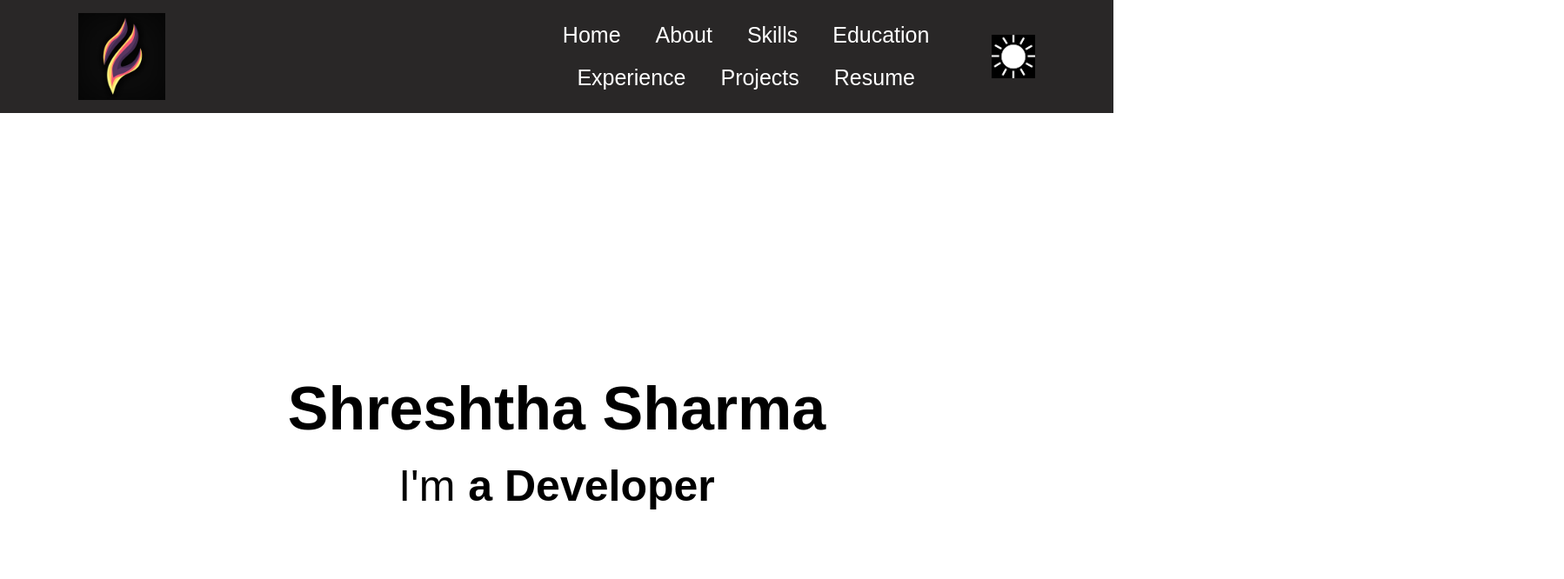
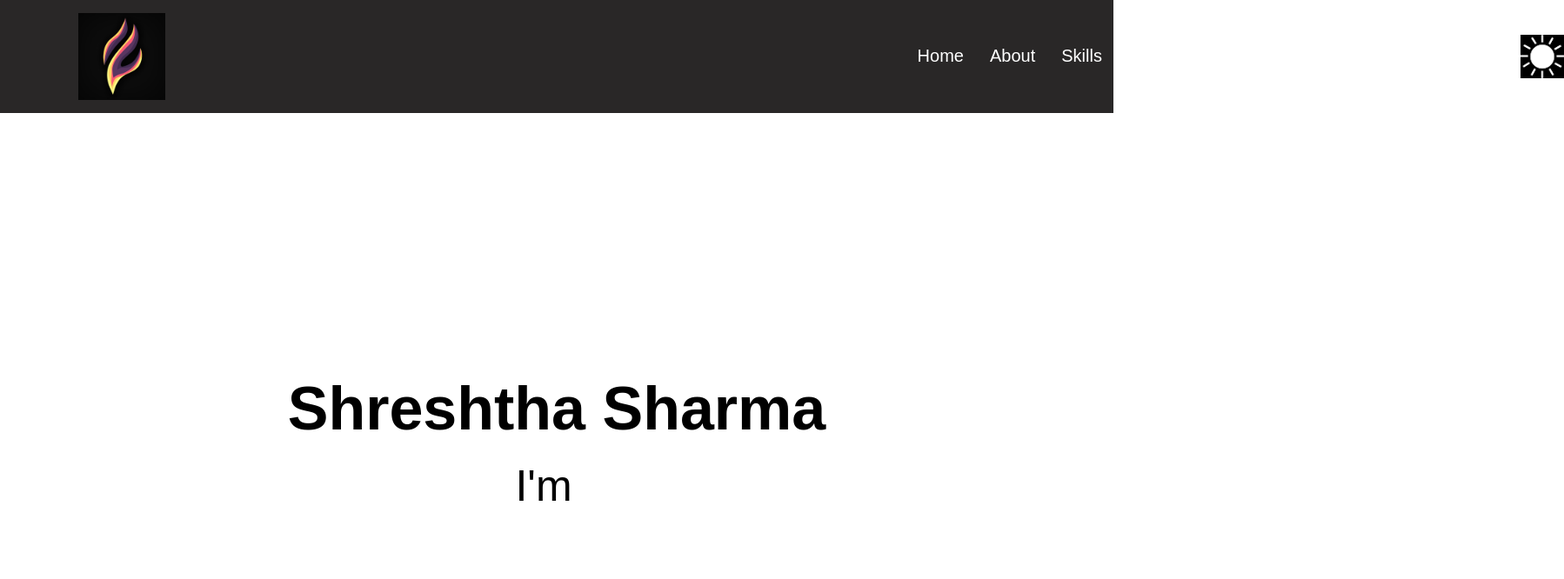
Before and after one commit to Shreshthaaa/Developer_portfolio, a React (Vite) app: page / in a window 1280 px wide. Shown: the top 666 px of the page at 87% size, 1798 px wide, since content can reach past the window. Built offline with nearby package versions, Linux system fonts and the light colour scheme.

Commit message:
typingEffect and animation

```diff
--- a/src/App.jsx
+++ b/src/App.jsx
@@ -7,9 +7,11 @@ const App = () => {
   const [theme, setTheme] = useState('light');
   const [text, setText] = useState('a Developer');
   return (
-    <div className={`container ${theme} ${text}`}>
-      <Navbar theme={theme} setTheme={setTheme}/>
-      <Body text={text} setText={setText} />
+    <div className="App">
+      <div className={`container ${theme} ${text}`}>
+        <Navbar theme={theme} setTheme={setTheme}/>
+        <Body text={text} setText={setText} />
+      </div>
     </div>
   )
 
--- a/src/Components/Body/Body.jsx
+++ b/src/Components/Body/Body.jsx
@@ -1,21 +1,12 @@
 import React, { useEffect, useState } from "react";
 import './Body.css'
+import Typing from "./Typing";
 import { FontAwesomeIcon } from '@fortawesome/react-fontawesome';
 import { faGithub } from '@fortawesome/free-brands-svg-icons';
 import {faEnvelope} from '@fortawesome/free-solid-svg-icons';
 import {faLinkedin} from '@fortawesome/free-brands-svg-icons';
+
 const Body = ({theme, setTheme}) => {
-    const [text, setText] = useState('a Developer');
-
-    useEffect(() => {
-        const intervalId = setInterval(() => {
-            setText(prevText => {
-                return prevText === 'a Developer' ? 'a Freelancer' : 'a Developer';
-            });
-        },2000);
-
-        return () => clearInterval(intervalId);
-    }, []);
 
     const toggle_mode = () => {
         theme == 'light' ? setTheme('dark') : setTheme('light');
@@ -25,7 +16,14 @@ const Body = ({theme, setTheme}) => {
 
         <div>
             <h1>Shreshtha Sharma</h1>
-            <p>I'm <span> {'a Developer'} </span></p>
+            <p>I'm <span><Typing
+                text={[
+                "a Developer",
+                "a Freelancer",
+                ]}
+                typingSpeed={100}
+                deletingSpeed={50}
+            /></span></p>
 
             <ul className="links">
                 <li>
--- /dev/null
+++ b/src/Components/Body/Typing.jsx
@@ -0,0 +1,44 @@
+import React from 'react';
+import { useEffect, useState  } from "react";
+
+function Typing({
+    text,
+    typingSpeed = 100,
+    deletingSpeed = 50,
+    duration = 1000
+}) {
+    const [displayedText, setDisplayedText] = useState("");
+    const [isDeleting, setisdeleting] = useState(false);
+    const [index, setIndex] = useState(0);
+    useEffect(() => {
+        const handleTyping = () => {
+            if(!isDeleting) {
+                if(displayedText.length < text[index].length){
+                    setDisplayedText((prev) => prev + text[index].charAt(displayedText.length))
+                } else {
+                    setisdeleting(true);
+                }
+            } else {
+                if(displayedText.length > 0){
+                    setDisplayedText((prev) => prev.slice(0, -1))
+                } else {
+                    setisdeleting(false);
+                    setIndex((prev) => (prev+1)%text.length)
+                }
+            }
+        };
+
+        const timeout = setTimeout(
+            handleTyping,
+            isDeleting ? deletingSpeed : typingSpeed
+        )
+    }, [displayedText, isDeleting, index, text, typingSpeed, deletingSpeed])
+    return(
+        <div className="typing-effect">
+            {displayedText}
+            <span className="caret"></span>
+        </div>
+    )
+}
+
+export default Typing;
--- a/src/Components/NavBar/Navbar.css
+++ b/src/Components/NavBar/Navbar.css
@@ -15,27 +15,32 @@
 }
 
 .navbar-icons {
-    flex: 1;
     list-style: none;
-    text-align: center;
-    margin-left: 35%;
+    display: flex;
+    padding-left: 850px;
+}
+.icons {
+    margin : 0 15px;
+    font-size: 20px;
+}
+.icons a::after {
+    content: "";
+    display: block;
+    height: 2px;
+    width: 0%;
+    background: white;
+    transition: width 0.3s ease;
 }
 
-.icons {
-    display: inline-block;
-    margin: 10px 20px;
-    font-size: 25px;
-    cursor: pointer;
-}
+.icons a:hover::after {
+    width: 100%;
 
-.icons:hover{
-    text-decoration: underline lightskyblue;
-    font-weight: bold;
 }
 
 .toggle-icon {
     width: 50px;
     cursor: pointer;
+    margin-left: 10px;
 }
 
 .dark .navbar {
--- a/src/Components/NavBar/Navbar.jsx
+++ b/src/Components/NavBar/Navbar.jsx
@@ -15,13 +15,13 @@ const Navbar = ({theme, setTheme}) => {
         <img src="src\Assets\logo.png" alt="" className="logo"/>
 
         <ul className="navbar-icons">
-            <li className="icons">Home</li>
-            <li className="icons">About</li>
-            <li className="icons">Skills</li>
-            <li className="icons">Education</li>
-            <li className="icons">Experience</li>
-            <li className="icons">Projects</li>
-            <li className="icons">Resume</li>
+            <li className="icons"><a>Home</a></li>
+            <li className="icons"><a>About</a></li>
+            <li className="icons"><a>Skills</a></li>
+            <li className="icons"><a>Education</a></li>
+            <li className="icons"><a>Experience</a></li>
+            <li className="icons"><a>Projects</a></li>
+            <li className="icons"><a>Resume</a></li>
         </ul>
 
         <img onClick={()=>{toggle_mode()}} src={theme == 'light' ? toggle_dark : toggle_light } alt="" className="toggle-icon" />
```
Also changed, not shown: src/Components/About/About.jsx (added, +12 -0 lines), src/Components/About/About.css (added).
